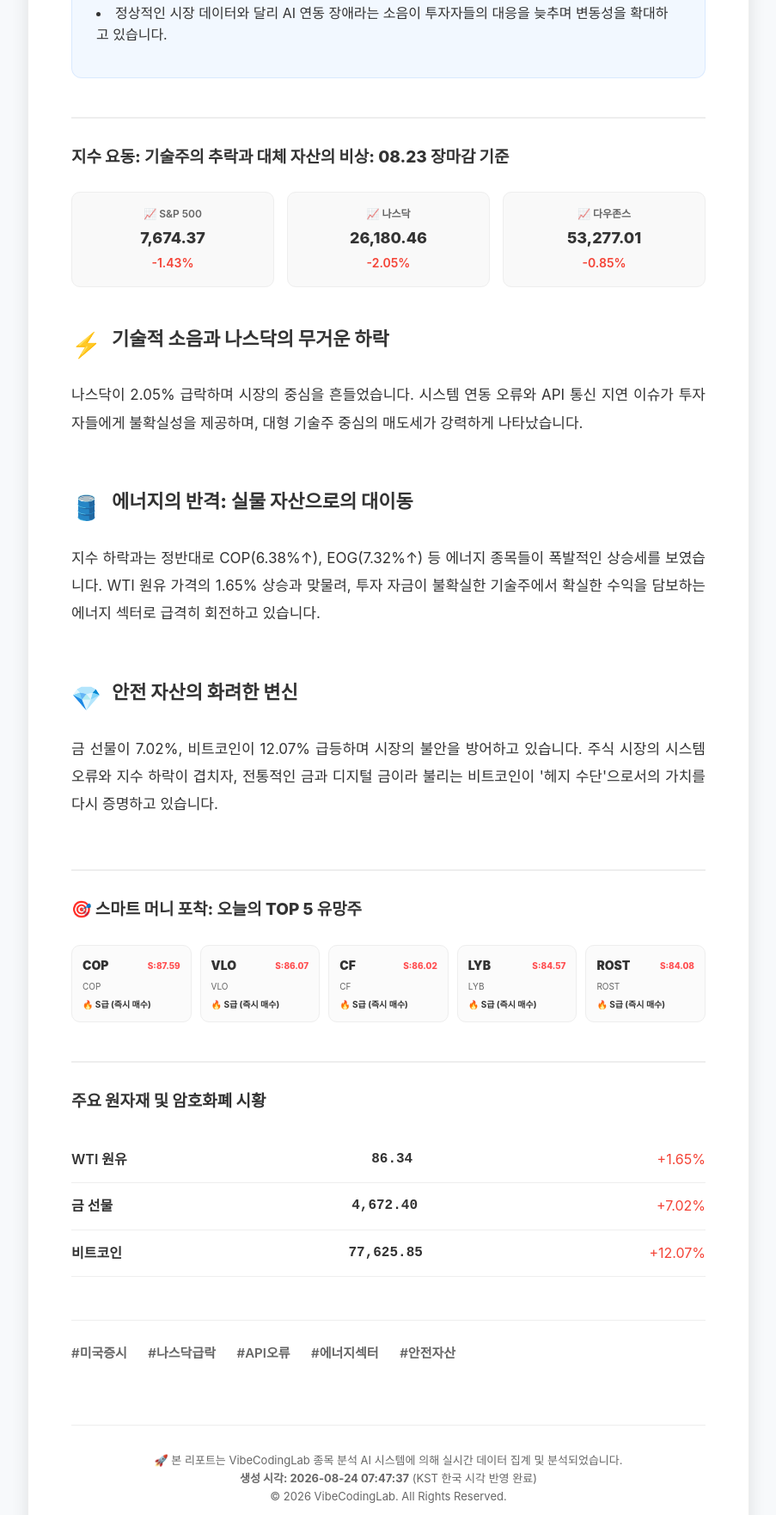
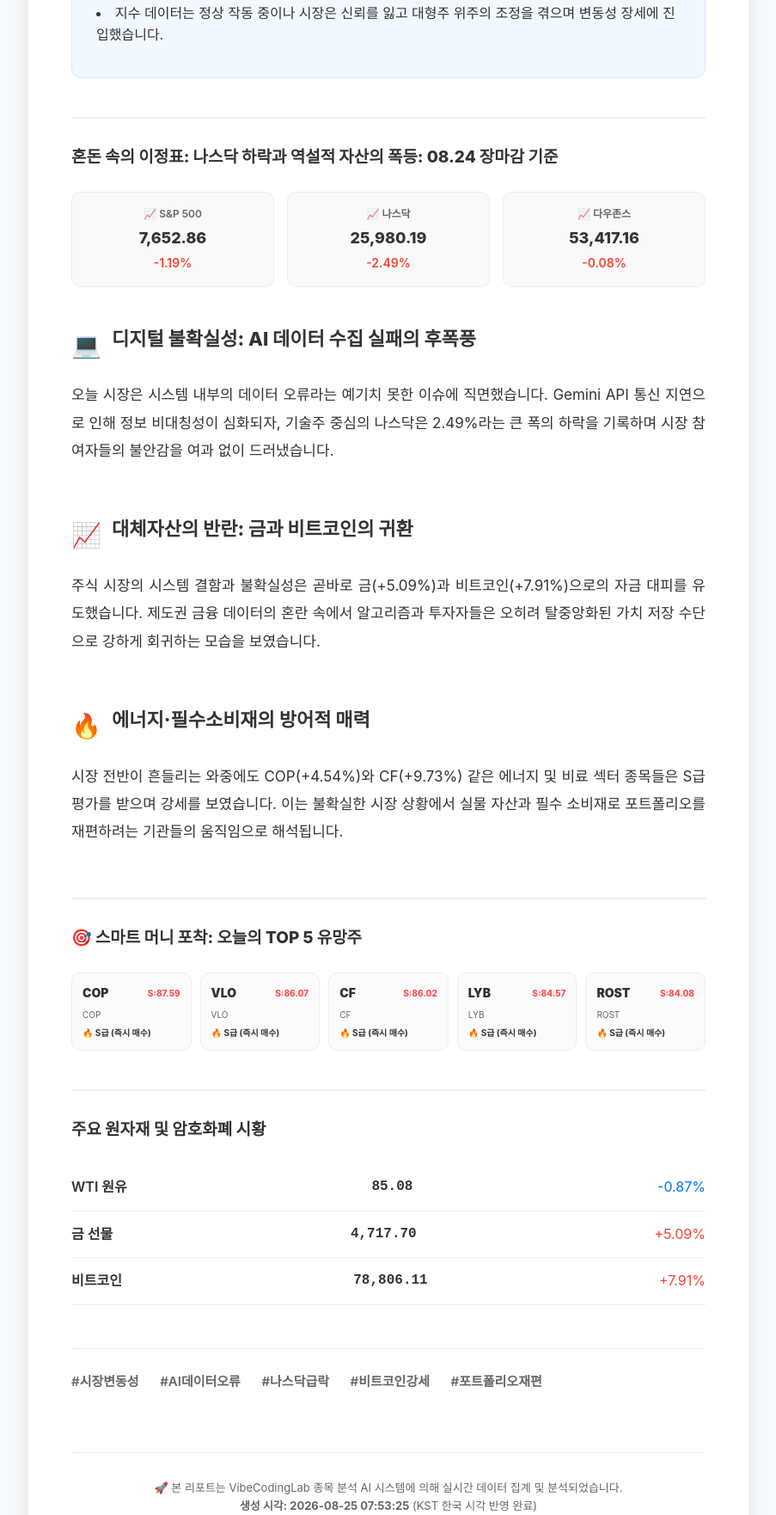
Before and after one commit to daniel17290221/-US-Market-AI-Analyst, a website: page us_market/report_us.html in a window 1280 px wide. Shown: the part 513-2275 px from the top of the page at 86% size, without its empty margins (188-1091 px from the left). Drawn offline with Linux system fonts and the light colour scheme.

Commit message:
auto: US Daily report update 2026-08-24 22:53

```diff
--- a/us_market/report_us.html
+++ b/us_market/report_us.html
@@ -7,7 +7,7 @@
     <meta http-equiv="Cache-Control" content="no-cache, no-store, must-revalidate">
     <meta http-equiv="Pragma" content="no-cache">
     <meta http-equiv="Expires" content="0">
-    <title>알고리즘의 과부하, 그리고 흔들리는 기술주: 데이터와 현실의 괴리</title>
+    <title>AI의 침묵과 시장의 요동: 데이터 오류가 쏘아 올린 투자 심리전</title>
     <script async src="https://pagead2.googlesyndication.com/pagead/js/adsbygoogle.js?client=ca-pub-4995156883730033" crossorigin="anonymous"></script>
     <style>
         :root {
@@ -204,38 +204,38 @@
         <div class="container">
             <div style="display: flex; justify-content: flex-end; align-items: center; margin-bottom: 25px;">
                 <span style="background: #f44336; color: white; padding: 5px 12px; border-radius: 20px; font-size: 11px; font-weight: 800; animation: pulse 2s infinite; letter-spacing: 1px;">
-                    🔴 LIVE UPDATED: 2026-08-24 07:47:37
+                    🔴 LIVE UPDATED: 2026-08-25 07:53:25
                 </span>
             </div>
             <div class="category">Daily Morning Report</div>
-            <h1>알고리즘의 과부하, 그리고 흔들리는 기술주: 데이터와 현실의 괴리</h1>
-            <div class="date">2026.08.24 • Premium AI Analysis</div>
+            <h1>AI의 침묵과 시장의 요동: 데이터 오류가 쏘아 올린 투자 심리전</h1>
+            <div class="date">2026.08.25 • Premium AI Analysis</div>
 
             <div class="box-summary">
-                <h3>심연의 변동성: 데이터 단절이 불러온 시장의 냉기</h3>
+                <h3>기술적 장애가 투영한 시장의 민낯: 불확실성의 가격</h3>
                 <ul>
-                    <li>기술적 오류로 인한 AI 데이터 수집 실패가 시장 전반의 모호한 투자 심리를 자극하며 지수 하락을 부추기고 있습니다.</li><li>나스닥의 2%대 급락은 단순한 차익 실현을 넘어, 시스템 신뢰성에 대한 의구심이 투영된 결과로 해석됩니다.</li><li>정상적인 시장 데이터와 달리 AI 연동 장애라는 소음이 투자자들의 대응을 늦추며 변동성을 확대하고 있습니다.</li>
+                    <li>시스템 데이터 오류라는 의외의 복병을 만난 시장이 나스닥 2.49% 급락이라는 가혹한 성적표를 받아들었습니다.</li><li>기술적 불투명성이 커지는 동안 안전자산인 금과 비트코인이 각각 5%와 7%대 급등하며 자금의 대이동을 예고했습니다.</li><li>지수 데이터는 정상 작동 중이나 시장은 신뢰를 잃고 대형주 위주의 조정을 겪으며 변동성 장세에 진입했습니다.</li>
                 </ul>
             </div>
 
             <div class="market-brief">
-                <div class="brief-title">지수 요동: 기술주의 추락과 대체 자산의 비상: 08.23 장마감 기준</div>
+                <div class="brief-title">혼돈 속의 이정표: 나스닥 하락과 역설적 자산의 폭등: 08.24 장마감 기준</div>
                 <div class="market-indices">
 
             <div class="index-card">
                 <div class="index-name">📈 S&P 500</div>
-                <div class="index-value">7,674.37</div>
-                <div class="index-change up">-1.43%</div>
+                <div class="index-value">7,652.86</div>
+                <div class="index-change up">-1.19%</div>
             </div>
             <div class="index-card">
                 <div class="index-name">📈 나스닥</div>
-                <div class="index-value">26,180.46</div>
-                <div class="index-change up">-2.05%</div>
+                <div class="index-value">25,980.19</div>
+                <div class="index-change up">-2.49%</div>
             </div>
             <div class="index-card">
                 <div class="index-name">📈 다우존스</div>
-                <div class="index-value">53,277.01</div>
-                <div class="index-change up">-0.85%</div>
+                <div class="index-value">53,417.16</div>
+                <div class="index-change up">-0.08%</div>
             </div>
                 </div>
             </div>
@@ -243,29 +243,29 @@
 
             <div class="article-section">
                 <div class="section-header">
-                    <span class="emoji">⚡</span>
-                    <h2>기술적 소음과 나스닥의 무거운 하락</h2>
+                    <span class="emoji">💻</span>
+                    <h2>디지털 불확실성: AI 데이터 수집 실패의 후폭풍</h2>
                 </div>
                 <div class="section-content">
-                    <p>나스닥이 2.05% 급락하며 시장의 중심을 흔들었습니다. 시스템 연동 오류와 API 통신 지연 이슈가 투자자들에게 불확실성을 제공하며, 대형 기술주 중심의 매도세가 강력하게 나타났습니다.</p>
+                    <p>오늘 시장은 시스템 내부의 데이터 오류라는 예기치 못한 이슈에 직면했습니다. Gemini API 통신 지연으로 인해 정보 비대칭성이 심화되자, 기술주 중심의 나스닥은 2.49%라는 큰 폭의 하락을 기록하며 시장 참여자들의 불안감을 여과 없이 드러냈습니다.</p>
                 </div>
             </div>
             <div class="article-section">
                 <div class="section-header">
-                    <span class="emoji">🛢️</span>
-                    <h2>에너지의 반격: 실물 자산으로의 대이동</h2>
+                    <span class="emoji">📈</span>
+                    <h2>대체자산의 반란: 금과 비트코인의 귀환</h2>
                 </div>
                 <div class="section-content">
-                    <p>지수 하락과는 정반대로 COP(6.38%↑), EOG(7.32%↑) 등 에너지 종목들이 폭발적인 상승세를 보였습니다. WTI 원유 가격의 1.65% 상승과 맞물려, 투자 자금이 불확실한 기술주에서 확실한 수익을 담보하는 에너지 섹터로 급격히 회전하고 있습니다.</p>
+                    <p>주식 시장의 시스템 결함과 불확실성은 곧바로 금(+5.09%)과 비트코인(+7.91%)으로의 자금 대피를 유도했습니다. 제도권 금융 데이터의 혼란 속에서 알고리즘과 투자자들은 오히려 탈중앙화된 가치 저장 수단으로 강하게 회귀하는 모습을 보였습니다.</p>
                 </div>
             </div>
             <div class="article-section">
                 <div class="section-header">
-                    <span class="emoji">💎</span>
-                    <h2>안전 자산의 화려한 변신</h2>
+                    <span class="emoji">🔥</span>
+                    <h2>에너지·필수소비재의 방어적 매력</h2>
                 </div>
                 <div class="section-content">
-                    <p>금 선물이 7.02%, 비트코인이 12.07% 급등하며 시장의 불안을 방어하고 있습니다. 주식 시장의 시스템 오류와 지수 하락이 겹치자, 전통적인 금과 디지털 금이라 불리는 비트코인이 '헤지 수단'으로서의 가치를 다시 증명하고 있습니다.</p>
+                    <p>시장 전반이 흔들리는 와중에도 COP(+4.54%)와 CF(+9.73%) 같은 에너지 및 비료 섹터 종목들은 S급 평가를 받으며 강세를 보였습니다. 이는 불확실한 시장 상황에서 실물 자산과 필수 소비재로 포트폴리오를 재편하려는 기관들의 움직임으로 해석됩니다.</p>
                 </div>
             </div>
 
@@ -320,28 +320,28 @@
 
             <div class="market-row">
                 <span class="label">WTI 원유</span>
-                <span class="val">86.34</span>
-                <span class="chg up">+1.65%</span>
+                <span class="val">85.08</span>
+                <span class="chg down">-0.87%</span>
             </div>
             <div class="market-row">
                 <span class="label">금 선물</span>
-                <span class="val">4,672.40</span>
-                <span class="chg up">+7.02%</span>
+                <span class="val">4,717.70</span>
+                <span class="chg up">+5.09%</span>
             </div>
             <div class="market-row">
                 <span class="label">비트코인</span>
-                <span class="val">77,625.85</span>
-                <span class="chg up">+12.07%</span>
+                <span class="val">78,806.11</span>
+                <span class="chg up">+7.91%</span>
             </div>
             </div>
 
             <div class="hashtags">
-                <span class="hashtag">#미국증시</span> <span class="hashtag">#나스닥급락</span> <span class="hashtag">#API오류</span> <span class="hashtag">#에너지섹터</span> <span class="hashtag">#안전자산</span>
+                <span class="hashtag">#시장변동성</span> <span class="hashtag">#AI데이터오류</span> <span class="hashtag">#나스닥급락</span> <span class="hashtag">#비트코인강세</span> <span class="hashtag">#포트폴리오재편</span>
             </div>
 
             <div class="footer">
                 🚀 본 리포트는 VibeCodingLab 종목 분석 AI 시스템에 의해 실시간 데이터 집계 및 분석되었습니다.<br>
-                <b>생성 시각: 2026-08-24 07:47:37</b> (KST 한국 시각 반영 완료)<br>
+                <b>생성 시각: 2026-08-25 07:53:25</b> (KST 한국 시각 반영 완료)<br>
                 © 2026 VibeCodingLab. All Rights Reserved.
             </div>
         </div>
@@ -377,4 +377,4 @@
 </body>
 </html>
 
-<!-- US Generation ID: 2026-08-23T22:47:37.107683 -->
+<!-- US Generation ID: 2026-08-24T22:53:25.363005 -->
--- a/us_market/us_macro_analysis.json
+++ b/us_market/us_macro_analysis.json
@@ -2,7 +2,7 @@
   "market_mood": "중립",
   "mood_score": 50,
   "key_takeaways": [
-    "[08월 23일] AI 데이터 수집 실패로 기본 데이터가 노출됩니다.",
+    "[08월 24일] AI 데이터 수집 실패로 기본 데이터가 노출됩니다.",
     "Gemini API 통신 지연 혹은 응답 형식 오류가 발생했습니다.",
     "시장 데이터(지수 자체)는 정상적으로 수집중입니다."
   ],
@@ -12,6 +12,6 @@
     "단기": "API 복구 대기",
     "중장기": "정상화 후 리포트 확인"
   },
-  "timestamp": "2026-08-23T22:47:29.067653",
+  "timestamp": "2026-08-24T22:53:17.099446",
   "model": "gemini"
 }
```
